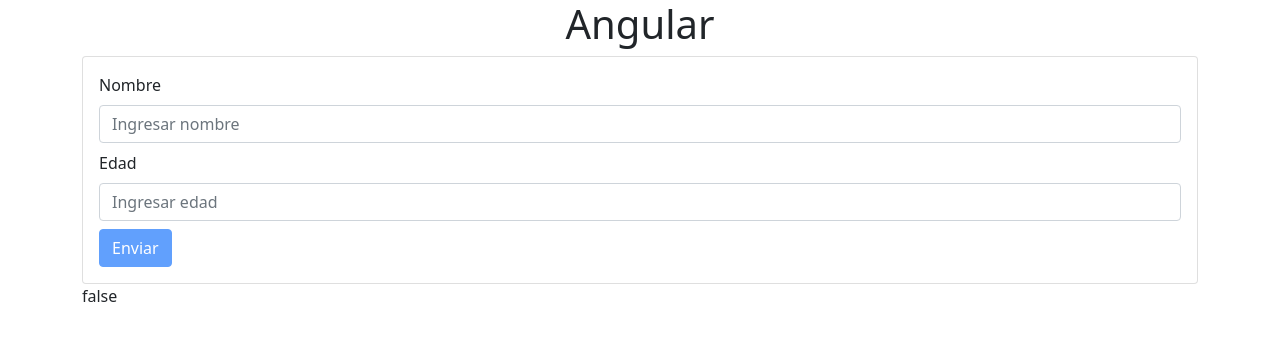
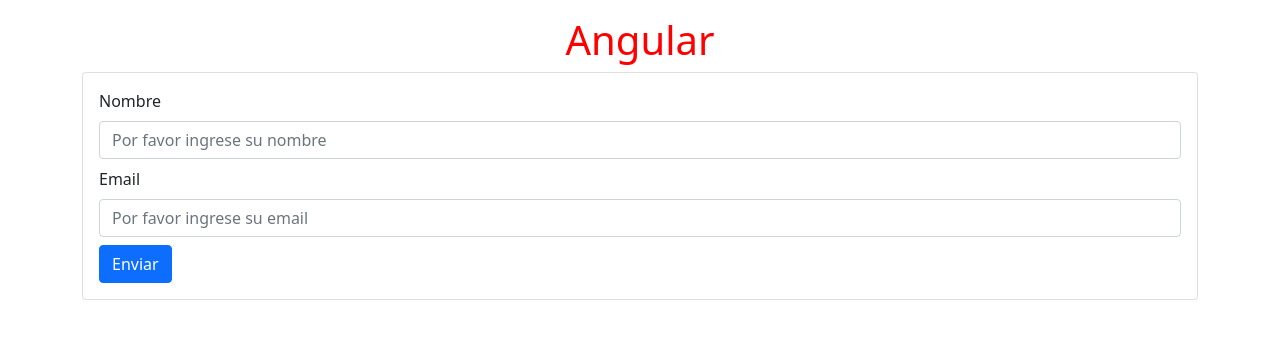
Before and after one commit to Slasari/first_angular_project, an Angular app: page / in a window 1280 px wide. Shown: the top 340 px of the page. Built offline with nearby package versions, Linux system fonts and the light colour scheme.

Commit message:
Form-reactive

```diff
--- a/src/app/app.component.css
+++ b/src/app/app.component.css
@@ -1,3 +1,5 @@
-h1{
+.title{
+    color:red;
     text-align: center;
+    margin-top: 2vh;
 }
--- a/src/app/app.component.html
+++ b/src/app/app.component.html
@@ -1,5 +1,5 @@
 <div class="container">
-  <h1>{{ title }}</h1>
+  <h1 class="title">{{ title }}</h1>
 
-  <app-formulario-p></app-formulario-p>
+  <app-formulario-reactivo></app-formulario-reactivo>
 </div>
--- a/src/app/formulario-p/formulario-p.component.ts
+++ /dev/null
@@ -1,19 +0,0 @@
-import { Component } from '@angular/core';
-
-@Component({
-  selector: 'app-formulario-p',
-  templateUrl: './formulario-p.component.html',
-  styleUrls: ['./formulario-p.component.css']
-})
-export class FormularioPComponent {
-
-  persona = {
-    nombre: '',
-    edad: ''
-  }
-
-  procesar () {
-    console.log(this.persona)
-  }
-
-}
--- /dev/null
+++ b/src/app/formulario-plantilla/formulario-plantilla.component.ts
@@ -0,0 +1,19 @@
+import { Component } from '@angular/core';
+
+@Component({
+  selector: 'app-formulario-plantilla',
+  templateUrl: './formulario-plantilla.component.html',
+  styleUrls: ['./formulario-plantilla.component.css']
+})
+export class FormularioPlantillaComponent {
+
+  persona = {
+    nombre: '',
+    edad: ''
+  }
+
+  procesar () {
+    console.log(this.persona)
+  }
+
+}
--- /dev/null
+++ b/src/app/formulario-reactivo/formulario-reactivo.component.html
@@ -0,0 +1,39 @@
+<div class="card">
+    <div class="card-body">
+      <form>
+        <div class="mb-2">
+            <label class="form-label">
+                Nombre
+            </label>
+
+            <input type="text" [formControl]="name" class="form-control" placeholder="Por favor ingrese su nombre">
+
+            <div class="alert alert-danger mt-2" [hidden]="name.valid || name.pristine">
+                El nombre es obligatorio.
+            </div>
+
+        </div>
+        <div class="mb-2">
+            <label class="form-label">
+                Email
+            </label>
+
+            <input type="email" [formControl]="email" class="form-control" placeholder="Por favor ingrese su email">
+
+            <div class="alert alert-danger mt-2" [hidden]="email.valid || email.pristine">
+                <span *ngIf="email.errors?.['required']">
+                    El email es obligatorio.
+                </span>
+
+                <span *ngIf="email.errors?.['email']">
+                    El email debe ser valido.
+                </span>
+            </div>
+        </div>
+
+        <button class="btn btn-primary">
+            Enviar
+        </button>
+      </form>
+    </div>
+</div>
--- /dev/null
+++ b/src/app/formulario-reactivo/formulario-reactivo.component.ts
@@ -0,0 +1,13 @@
+import { Component } from '@angular/core';
+import { FormControl, Validators } from '@angular/forms';
+
+@Component({
+  selector: 'app-formulario-reactivo',
+  templateUrl: './formulario-reactivo.component.html',
+  styleUrls: ['./formulario-reactivo.component.css'],
+})
+export class FormularioReactivoComponent {
+
+  name = new FormControl('', Validators.required);
+  email = new FormControl('', [Validators.required, Validators.email]);
+}
```
Also changed, not shown: src/app/app.module.ts (+7 -4 lines), src/app/formulario-plantilla/formulario-plantilla.component.css (added), src/app/formulario-plantilla/formulario-plantilla.component.html (renamed from src/app/formulario-p/formulario-p.component.html), src/app/formulario-reactivo/formulario-reactivo.component.css (added).
